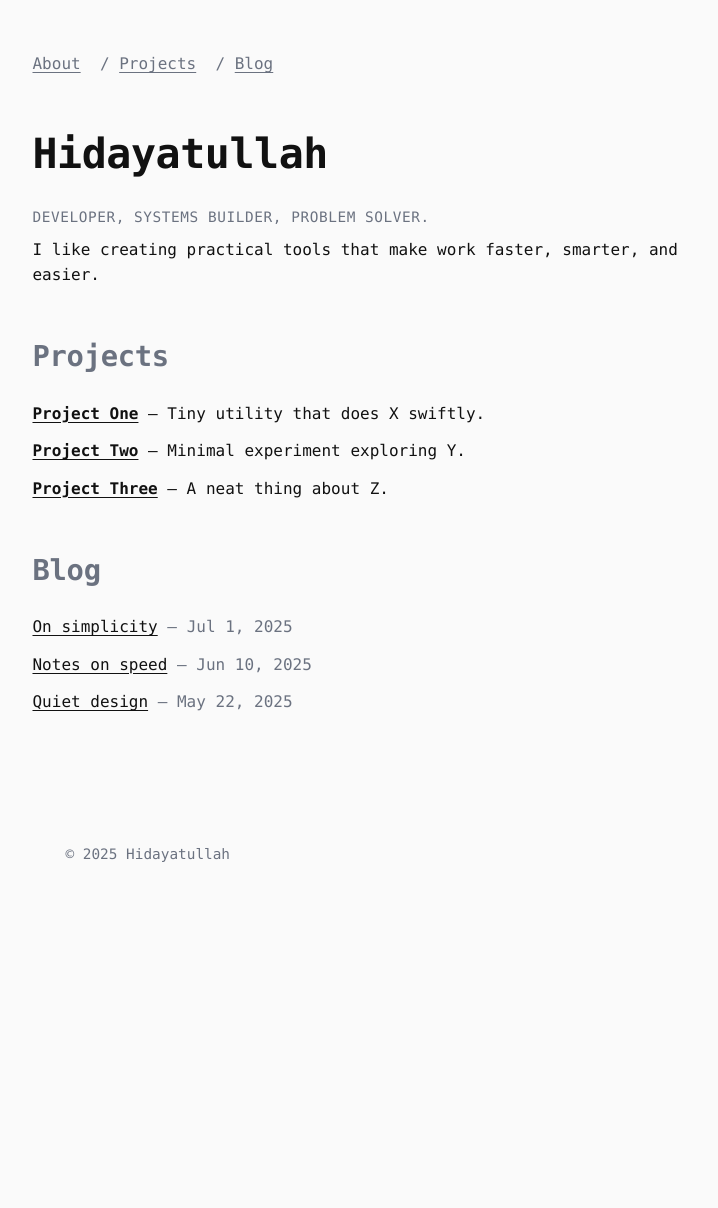
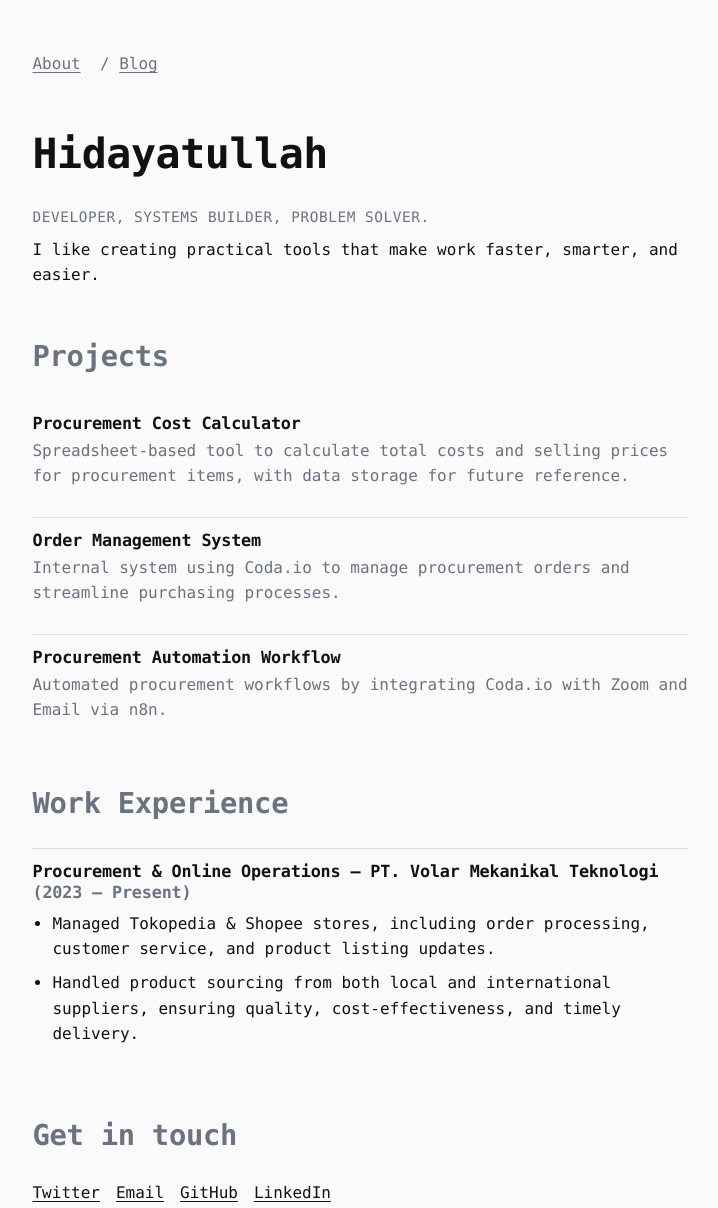
Before and after one commit to dayatnhbtc/dayatnhbtc.github.io, an Astro site: page / in a window 1280 px wide. Shown: the whole page, without its empty margins (280-998 px from the left). Before the commit the page ends 917 px from the top, so only its background shows below. Built offline with nearby package versions, Linux system fonts and the light colour scheme; Astro itself is replaced by a stand-in of ours; a small style sheet from the web is missing.

Commit message:
feat(blog): add content collections, post layout, dynamic post routes; improve blog and projects lists; add Work Experience; replace footer with Contact section; style tweaks and fixes

```diff
--- /dev/null
+++ b/src/components/ProjectItem.astro
@@ -0,0 +1,16 @@
+---
+interface Props {
+  title: string;
+  description: string;
+  link: string;
+}
+
+const { title, description, link } = Astro.props as Props;
+---
+
+<article class="project">
+  <h3 class="project-title">
+    <a href={link} rel="noopener noreferrer">{title}</a>
+  </h3>
+  <p class="project-desc">{description}</p>
+</article>
--- a/src/layouts/Base.astro
+++ b/src/layouts/Base.astro
@@ -24,7 +24,6 @@ const { title = 'Your Name', description = 'Personal site' } = Astro.props;
     <main>
       <slot />
     </main>
-    <footer class="foot"><div class="wrap">© {new Date().getFullYear()} Hidayatullah</div></footer>
   </body>
 
 </html>
--- a/src/pages/index.astro
+++ b/src/pages/index.astro
@@ -1,29 +1,44 @@
 ---
 import Base from "../layouts/Base.astro";
+import ProjectItem from "../components/ProjectItem.astro";
 
 const name = "Hidayatullah";
 const tagline = "Developer, systems builder, problem solver.";
 const bio = "I like creating practical tools that make work faster, smarter, and easier.";
 
 const projects = [
-  { title: "Project One", description: "Tiny utility that does X swiftly.", link: "#" },
-  { title: "Project Two", description: "Minimal experiment exploring Y.", link: "#" },
-  { title: "Project Three", description: "A neat thing about Z.", link: "#" },
+  {
+    title: "Procurement Cost Calculator",
+    description:
+      "Spreadsheet-based tool to calculate total costs and selling prices for procurement items, with data storage for future reference.",
+    link: "#",
+  },
+  {
+    title: "Order Management System",
+    description:
+      "Internal system using Coda.io to manage procurement orders and streamline purchasing processes.",
+    link: "#",
+  },
+  {
+    title: "Procurement Automation Workflow",
+    description:
+      "Automated procurement workflows by integrating Coda.io with Zoom and Email via n8n.",
+    link: "#",
+  },
 ];
 
 const posts = [
-  { title: "On simplicity", date: "2025-07-01", link: "#" },
-  { title: "Notes on speed", date: "2025-06-10", link: "#" },
-  { title: "Quiet design", date: "2025-05-22", link: "#" },
+  { title: "Building a Procurement Tool", date: "2025-07-01", link: "#" },
+  { title: "Workflow Automation with Coda.io", date: "2025-06-15", link: "#" },
+  { title: "Lessons from E-commerce Operations", date: "2025-05-20", link: "#" },
 ];
 ---
 
 <Base title={`${name} — ${tagline}`} description={bio}>
   <div class="wrap">
     <nav aria-label="Primary">
-      <a href="#about">About</a> /
-      <a href="#projects">Projects</a> /
-      <a href="#blog">Blog</a>
+      <a href="/">About</a> /
+      <a href="/blog">Blog</a>
     </nav>
 
     <section id="about">
@@ -34,25 +49,34 @@ const posts = [
 
     <section id="projects">
       <h2>Projects</h2>
-      <ul class="list">
-        {projects.map((p) => (
-          <li class="item">
-            <strong><a href={p.link} rel="noopener noreferrer">{p.title}</a></strong>
-            — {p.description}
-          </li>
-        ))}
-      </ul>
+      <div class="projects">
+        {projects.map((p) => <ProjectItem {...p} />)}
+      </div>
     </section>
 
-    <section id="blog">
-      <h2>Blog</h2>
+    <section id="experience">
+      <h2>Work Experience</h2>
+      <article class="experience">
+        <h3 class="experience-title">
+          Procurement & Online Operations — PT. Volar Mekanikal Teknologi
+          <span class="muted"> (2023 – Present)</span>
+        </h3>
+        <ul class="list bulleted">
+          <li class="item">Managed Tokopedia & Shopee stores, including order processing, customer service, and product listing updates.</li>
+          <li class="item">Handled product sourcing from both local and international suppliers, ensuring quality, cost-effectiveness, and timely delivery.</li>
+        </ul>
+      </article>
+    </section>
+
+
+
+    <section id="contact">
+      <h2>Get in touch</h2>
       <ul class="list">
-        {posts.map((post) => (
-          <li class="item">
-            <a href={post.link} rel="noopener noreferrer">{post.title}</a>
-            <span class="muted"> — {new Date(post.date).toLocaleDateString(undefined, { year: "numeric", month: "short", day: "numeric" })}</span>
-          </li>
-        ))}
+        <li class="item"><a href="#" rel="me noopener noreferrer">Twitter</a></li>
+        <li class="item"><a href="#" rel="noopener noreferrer">Email</a></li>
+        <li class="item"><a href="https://github.com/dayatnhbtc" rel="noopener noreferrer">GitHub</a></li>
+        <li class="item"><a href="#" rel="noopener noreferrer">LinkedIn</a></li>
       </ul>
     </section>
   </div>
--- a/src/styles/global.css
+++ b/src/styles/global.css
@@ -34,12 +34,7 @@ html, body {
 
 main { padding: calc(var(--space) * 2) var(--space); }
 
-.foot {
-  padding: 0 var(--space);
-  margin: var(--space) 0 calc(var(--space) * 2);
-  color: var(--muted);
-  font-size: 0.9rem;
-}
+/* footer removed */
 
 .wrap {
   max-width: var(--max-w);
@@ -68,6 +63,9 @@ section { margin: calc(var(--space) * 2) 0; }
 
 .list { padding: 0; margin: 0; list-style: none; }
 .item { margin-bottom: 0.75rem; }
+/* bulleted variant */
+.list.bulleted { list-style: disc; padding-left: 1.25rem; }
+.list.bulleted .item { margin-bottom: 0.5rem; }
 
 .kicker {
   display: block;
@@ -79,3 +77,56 @@ section { margin: calc(var(--space) * 2) 0; }
 }
 
 .muted { color: var(--muted); }
+
+/* Contact links layout */
+#contact .list {
+  display: flex;
+  flex-wrap: wrap;
+  gap: 0.5rem 1rem;
+}
+#contact .item { margin: 0; }
+
+/* Posts list */
+.posts {
+  display: grid;
+  gap: 1rem;
+}
+.post {
+  padding: 0.75rem 0;
+  border-top: 1px solid color-mix(in oklab, var(--text) 15%, transparent);
+}
+.post:first-child { border-top: none; }
+.post-title { margin: 0 0 0.25rem; font-size: 1.05rem; }
+.post-title a { text-decoration: none; }
+.post-title a:hover { text-decoration: underline; }
+.post-desc {
+  margin: 0 0 0.25rem;
+  color: color-mix(in oklab, var(--text) 85%, transparent);
+}
+.post-date {
+  font-size: 0.8rem;
+  font-style: italic;
+  letter-spacing: 0.01em;
+}
+
+/* Projects list */
+.projects {
+  display: grid;
+  gap: 1rem;
+}
+.project {
+  padding: 0.75rem 0;
+  border-top: 1px solid color-mix(in oklab, var(--text) 12%, transparent);
+}
+.project:first-child { border-top: none; }
+.project-title { margin: 0 0 0.25rem; font-size: 1.05rem; }
+.project-title a { text-decoration: none; }
+.project-title a:hover { text-decoration: underline; }
+.project-desc { margin: 0; color: var(--muted); }
+
+/* Experience */
+.experience {
+  padding: 0.75rem 0;
+  border-top: 1px solid color-mix(in oklab, var(--text) 12%, transparent);
+}
+.experience-title { margin: 0 0 0.5rem; font-size: 1.05rem; }
```
Also changed, not shown: src/components/PostItem.astro (added, +24 -0 lines), src/content/config.ts (added, +22 -0 lines), src/content/posts/automation-notes.md (added, +14 -0 lines), src/content/posts/building a procurement tool.md (added, +13 -0 lines), src/layouts/PostLayout.astro (added, +44 -0 lines), src/pages/blog.astro (added, +29 -0 lines), src/pages/blog/[slug].astro (added, +21 -0 lines).
